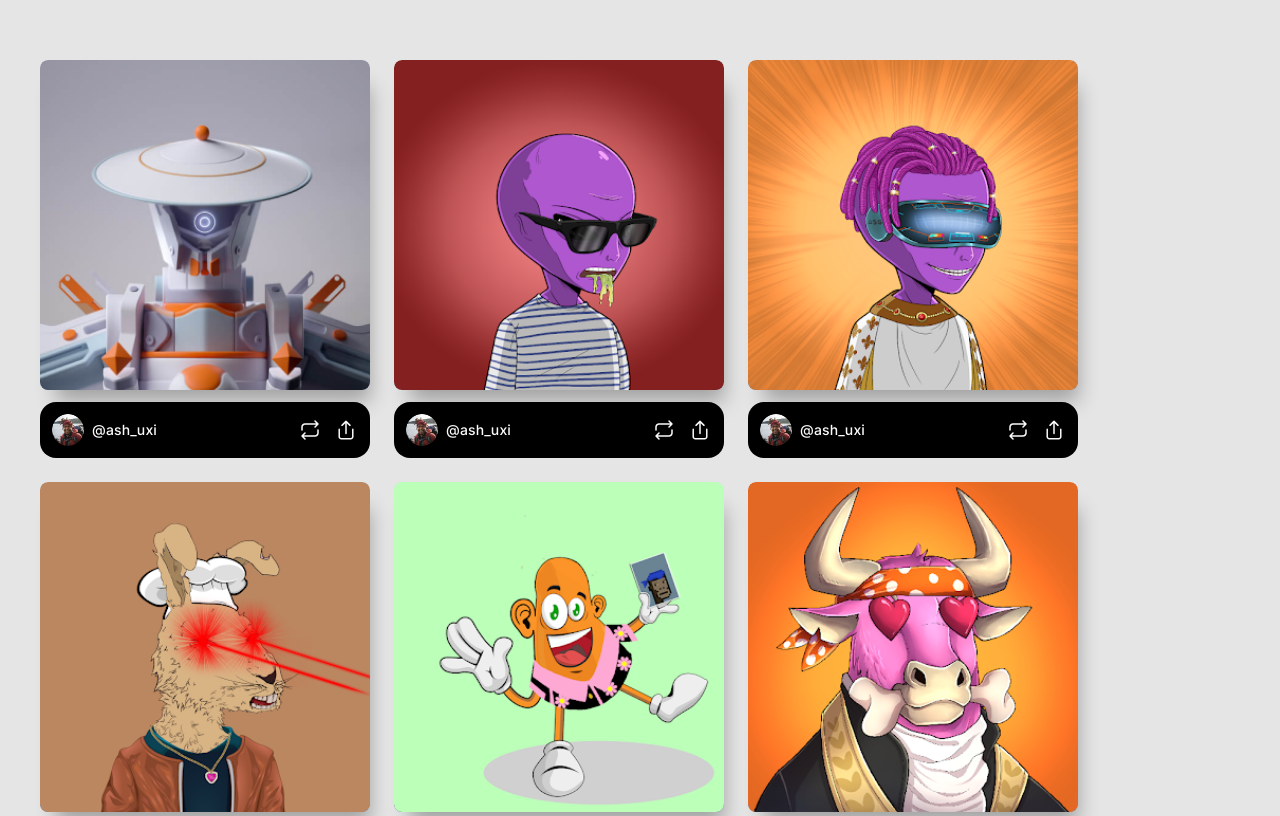
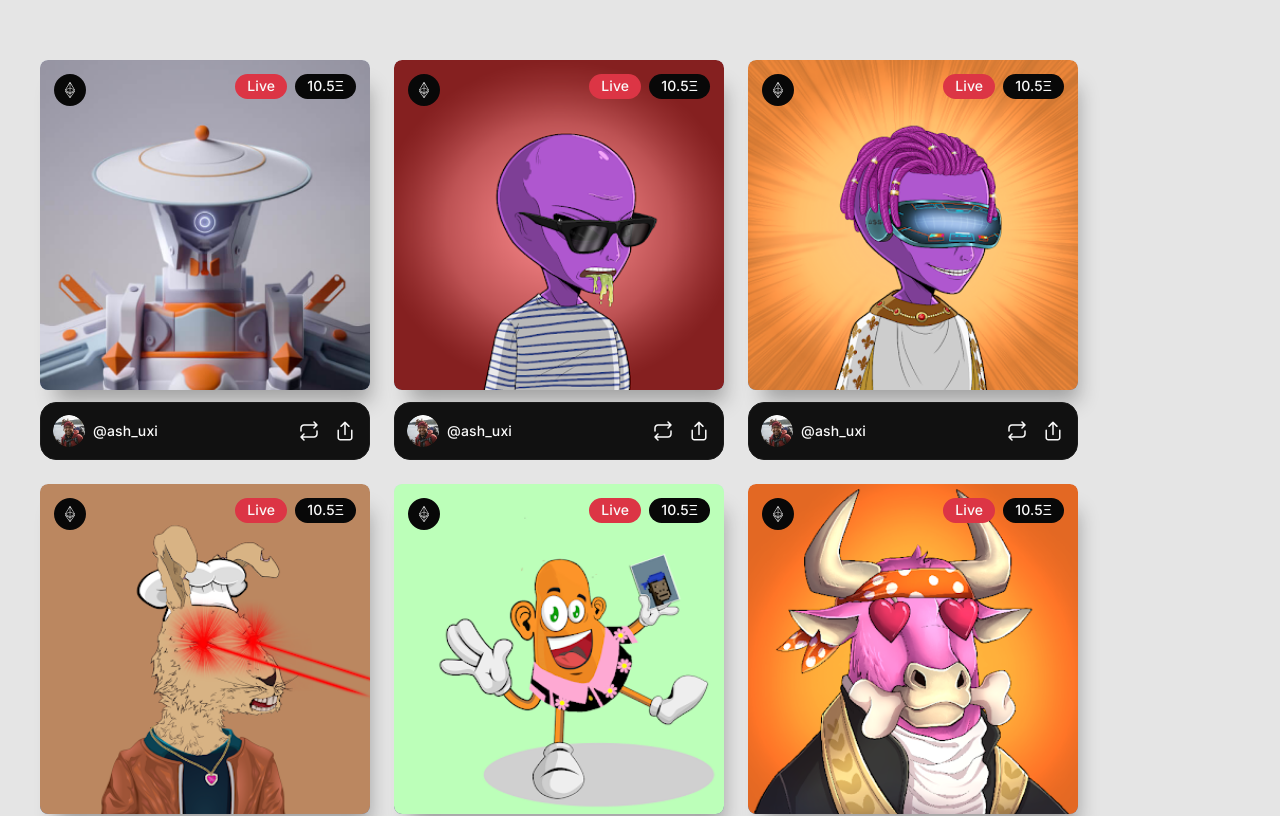
Before and after one commit to nrvarun/wall-frontend-assignment, a Next.js app: page / in a window 1280 px wide. Shown: the top 816 px of the page. Built offline with nearby package versions, Linux system fonts and the light colour scheme.

Commit message:
NFT card feedback implemented

```diff
--- a/src/Components/NFT/NFT.tsx
+++ b/src/Components/NFT/NFT.tsx
@@ -5,13 +5,17 @@ import {
   StyledAuthorWrapper,
   StyledCardWrapper,
   StyledNFTActionIcon,
+  StyledNFTActions,
   StyledNFTContent,
   StyledNFTContentDetail,
   StyledNFTContentOverlay,
   StyledNFTContentTitle,
   StyledNFTContentWrapper,
+  StyledNFTCryptoIcon,
   StyledNFTImage,
+  StyledNFTLiveButton,
   StyledNFTShare,
+  StyledNFTStatsButton,
   StyledWrapper,
 } from "./nft.styles";
 import NFTOverlayContent from "./NFTOverlayContent";
@@ -27,10 +31,17 @@ const NFT = ({ title, description, img_url }: NFTCardProps) => {
     <StyledWrapper>
       <StyledCardWrapper>
         <StyledNFTContentWrapper>
+          <StyledNFTCryptoIcon
+            src="/assets/icons/crypto.svg"
+            alt="crypto icon"
+          />
+          <StyledNFTActions>
+            <StyledNFTLiveButton>Live</StyledNFTLiveButton>
+            <StyledNFTStatsButton>10.5Ξ</StyledNFTStatsButton>
+          </StyledNFTActions>
           <StyledNFTImage src={img_url} alt="nft" />
-          <StyledNFTContentOverlay>
-            <NFTOverlayContent title={title} description={description} />
-          </StyledNFTContentOverlay>
+          <StyledNFTContentOverlay />
+          <NFTOverlayContent title={title} description={description} />
         </StyledNFTContentWrapper>
       </StyledCardWrapper>
       <StyledAuthorWrapper>
--- a/src/Components/NFT/nft.styles.ts
+++ b/src/Components/NFT/nft.styles.ts
@@ -8,7 +8,8 @@ export const StyledWrapper = styled.article`
 
 export const StyledAuthorWrapper = styled.div`
   border-radius: calc(2 * ${THEME.cardBorderRadius});
-  background-color: #000000;
+  background-color: #111111;
+  border: 1px solid #1a1a1a;
   padding: 0.75rem;
   display: grid;
   grid-template-columns: auto auto;
@@ -63,6 +64,15 @@ export const StyledAuthorName = styled.p`
 
 export const StyledNFTContent = styled.div`
   padding: 0.875rem;
+  position: absolute;
+  bottom: 0;
+  left: 0;
+  right: 0;
+  opacity: 0;
+  transform: translateY(40%);
+  transition: transform 0.3s ease-out, opacity 0.3s ease-out;
+  z-index: 3;
+  pointer-events: none;
 `;
 
 export const StyledNFTImage = styled.img`
@@ -83,7 +93,7 @@ export const StyledNFTContentWrapper = styled.div`
 
 export const StyledNFTContentOverlay = styled.div`
   position: absolute;
-  z-index: 10;
+  z-index: 2;
   height: 100%;
   width: 100%;
   top: 0;
@@ -93,9 +103,9 @@ export const StyledNFTContentOverlay = styled.div`
   display: flex;
   align-items: flex-end;
   background: linear-gradient(180deg, rgba(0, 0, 0, 0.35) 0%, #000000 100%);
-  transition: transform 0.3s ease-out, opacity 0.3s ease-out;
+  transition: opacity 0.3s ease-out;
   opacity: 0;
-  transform: translateX(10%);
+  pointer-events: none;
 `;
 
 export const StyledCardWrapper = styled.div`
@@ -118,6 +128,12 @@ export const StyledCardWrapper = styled.div`
 
   &:hover ${StyledNFTContentOverlay} {
     opacity: 1;
+    pointer-events: all;
+  }
+
+  &:hover ${StyledNFTContent} {
+    opacity: 1;
+    pointer-events: all;
     transform: translateX(0);
   }
 `;
@@ -140,3 +156,63 @@ export const StyledNFTContentDetail = styled.p`
   letter-spacing: 0.01em;
   color: #a2a2a2;
 `;
+
+export const StyledNFTCryptoIcon = styled.img`
+  position: absolute;
+  top: 0.875rem;
+  left: 0.875rem;
+  width: 2rem;
+  height: 2rem;
+`;
+
+export const StyledNFTActions = styled.div`
+  position: absolute;
+  top: 0.875rem;
+  right: 0.875rem;
+  display: flex;
+  align-items: center;
+
+  p {
+    margin: 0 0.5rem 0 0;
+
+    &:last-child {
+      margin: 0;
+    }
+  }
+`;
+
+export const StyledNFTLiveButton = styled.p`
+  padding: 0.15rem 0.75rem;
+  background: #dc3545;
+  border-radius: 56px;
+  font-style: normal;
+  font-weight: 500;
+  font-size: 14px;
+  line-height: 20px;
+  /* identical to box height, or 143% */
+
+  text-align: center;
+  letter-spacing: 0.01em;
+
+  /* Text/High */
+
+  color: #fafafa;
+`;
+
+export const StyledNFTStatsButton = styled.p`
+  padding: 0.15rem 0.75rem;
+  background: #080808;
+  border-radius: 56px;
+  font-style: normal;
+  font-weight: 500;
+  font-size: 14px;
+  line-height: 20px;
+  /* identical to box height, or 143% */
+
+  text-align: center;
+  letter-spacing: 0.01em;
+
+  /* Text/High */
+
+  color: #fafafa;
+`;
```
Also changed, not shown: public/assets/icons/crypto.svg (added).
